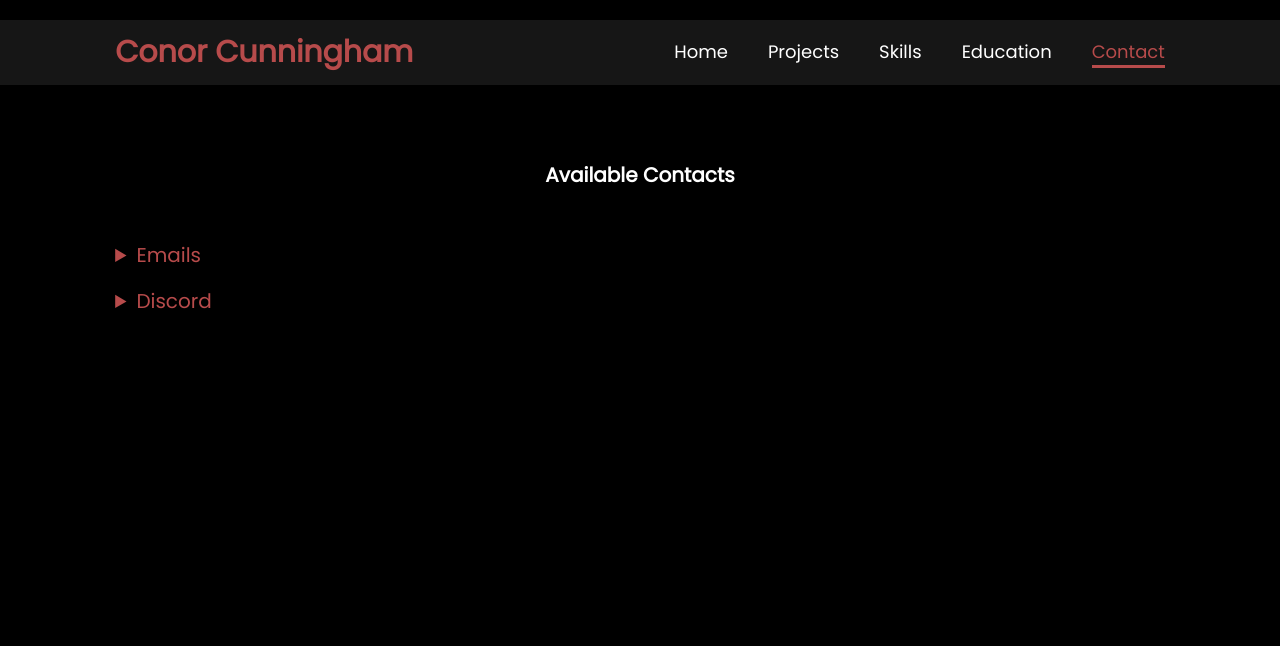
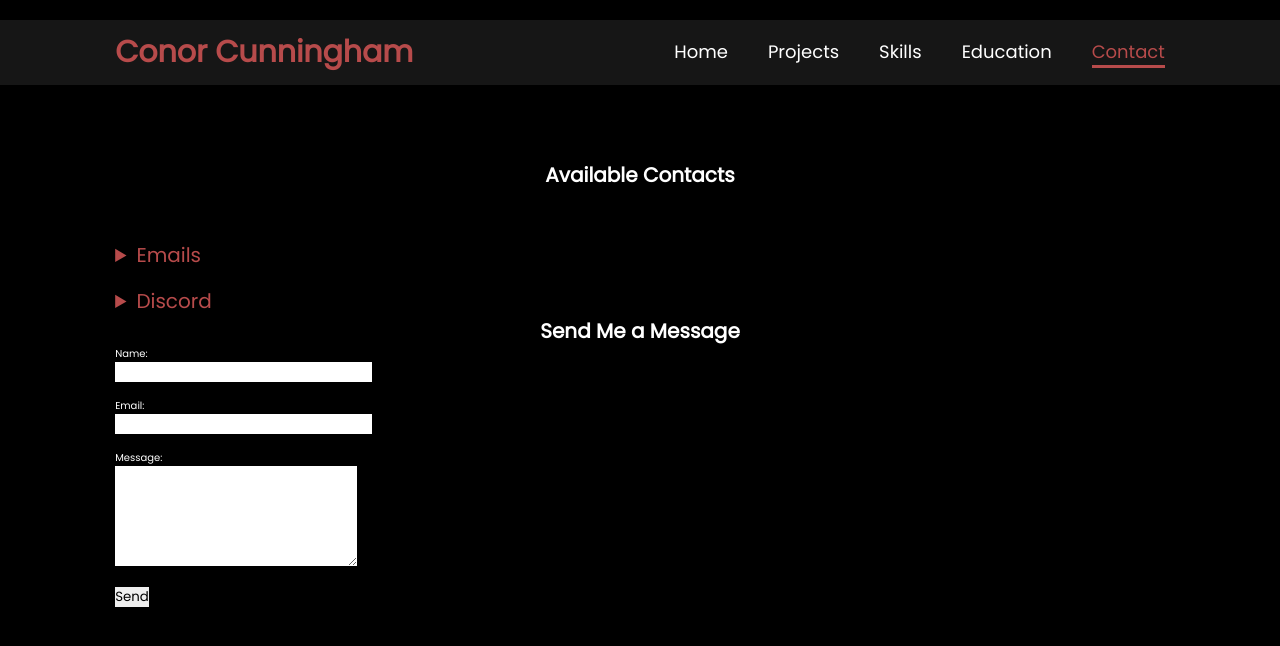
Before and after one commit to Conor-20105865/Conor-20105865.github.io, a plain HTML site: page contact.html in a window 1280 px wide. Drawn offline with Linux system fonts and the light colour scheme.

Commit message:
Added Contact form

```diff
--- a/contact.html
+++ b/contact.html
@@ -20,25 +20,39 @@
       <a href="contact.html" class="active">Contact</a>
     </nav>
   </header>
-<br><br><br><br><br><br><br><br><br><br>
+
+  <br /><br /><br /><br /><br /><br /><br /><br /><br /><br />
   <h2>Available Contacts</h2>
   <section id="contact">
     <div class="wrapper">
       <details name="accordian">
         <summary>Emails</summary>
-      <a href="mailto:conorc312@gmail.com
-         ?subject=Saying%20hello%20from%20GFG">
+        <a href="mailto:conorc312@gmail.com?subject=Saying%20hello%20from%20GFG">
           Gmail
         </a>
       </details>
     </div>
-  <br>
+    <br />
     <div class="wrapper">
       <details name="accordian">
         <summary>Discord</summary>
         <a href="https://discordapp.com/users/1153357597164978246">CNR</a>
       </details>
     </div>
+
+    <h2>Send Me a Message</h2>
+    <form action="https://formspree.io/f/mrbkgnga" method="POST">
+      <label for="name">Name:</label><br />
+      <input type="text" id="name" name="name" required /><br /><br />
+
+      <label for="email">Email:</label><br />
+      <input type="email" id="email" name="_replyto" required /><br /><br />
+
+      <label for="message">Message:</label><br />
+      <textarea id="message" name="message" rows="5" required></textarea><br /><br />
+
+      <button type="submit">Send</button>
+    </form>
   </section>
 
 </body>
```
Lines whose indentation alone changed are shown as unchanged.
